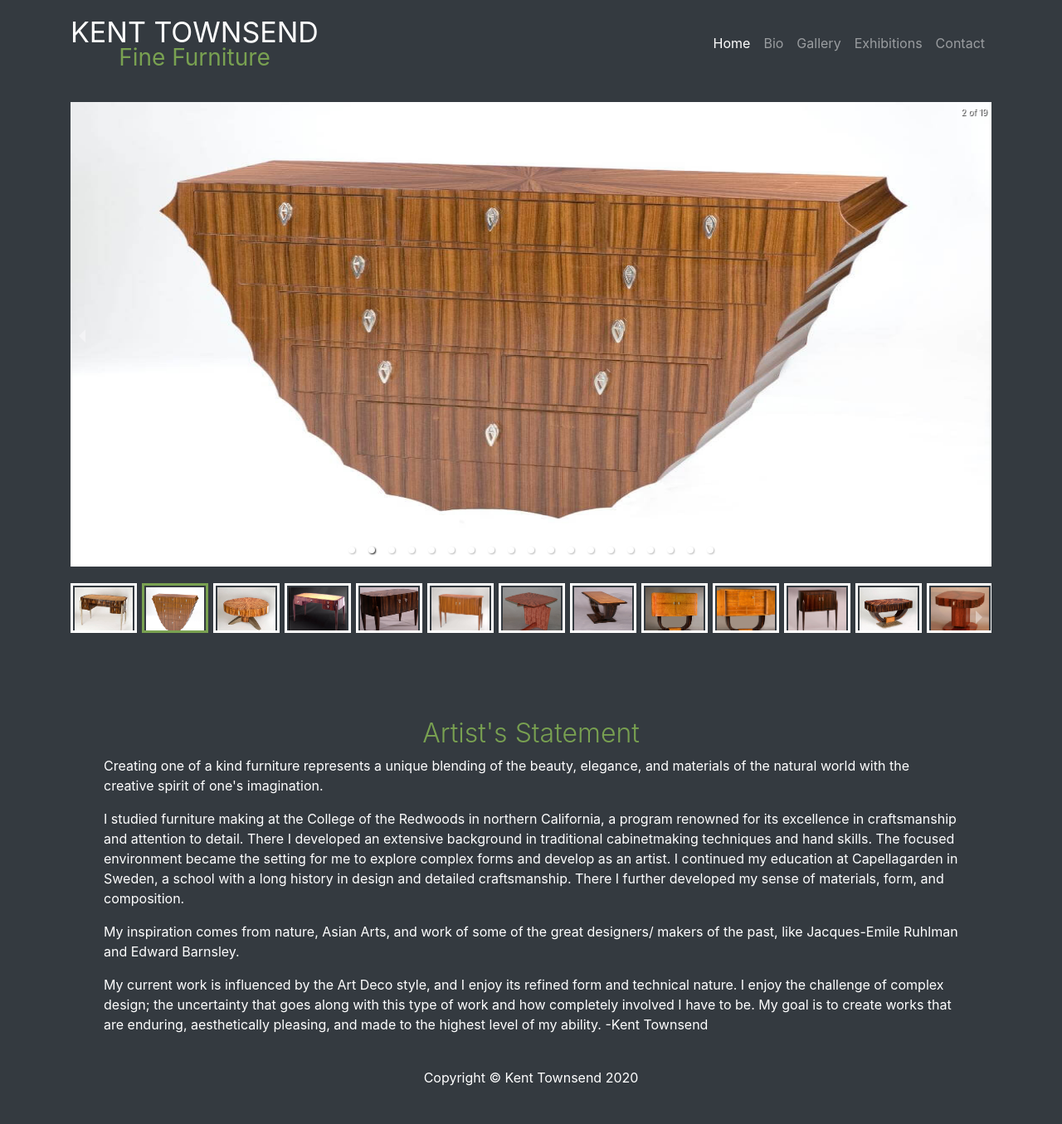
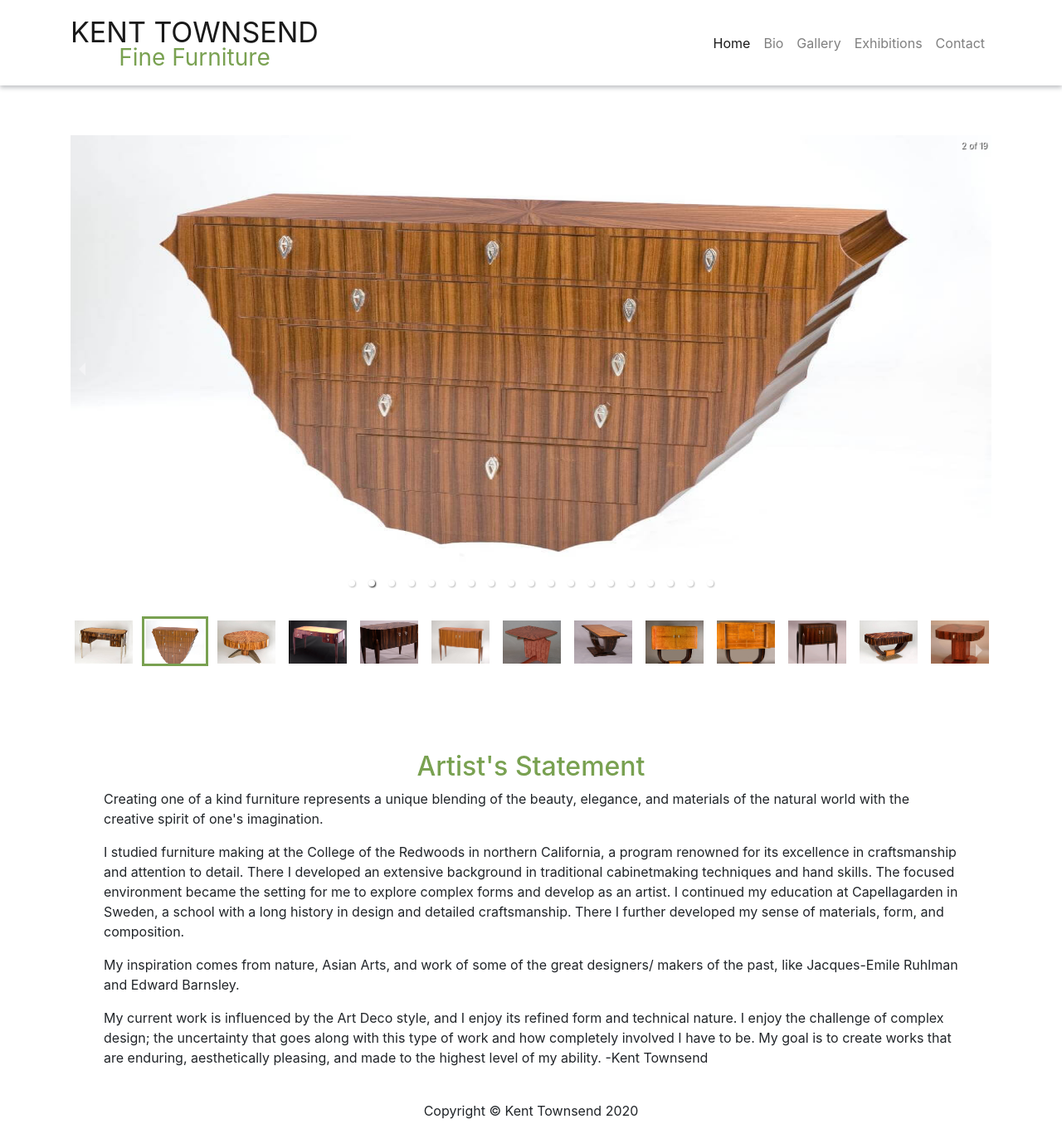
Before and after one commit to jessicaherford/townsend, a React (Create React App) app: page / in a window 1280 px wide. Shown: the whole page at 83% size. Before the commit the page ends 1315 px from the top, so only its background shows below. Built offline with nearby package versions, Linux system fonts and the light colour scheme.

Commit message:
updated dark to light theme

```diff
--- a/src/App.css
+++ b/src/App.css
@@ -15,6 +15,11 @@ html {
 }
 
 /* Navbar */
+.navigation {
+  -webkit-box-shadow: 0 3px 5px rgba(57, 63, 72, 0.3);
+  -moz-box-shadow: 0 3px 5px rgba(57, 63, 72, 0.3);
+  box-shadow: 0 3px 5px rgba(57, 63, 72, 0.3);
+}
 .navbar-brand {
   font-size: 34px;
 }
@@ -33,9 +38,6 @@ html {
 /* Home */
 .Home {
   margin-top: 20px;
-}
-.Home > div.container {
-  color: #fff;
 }
 .Home .statement > h1 {
   text-align: center;
@@ -109,13 +111,11 @@ html {
 }
 .bio p,
 .exhibitions p {
-  color: #fff;
   font-size: 1.4em;
   margin-bottom: 0px;
 }
 .contact p,
 .contact a {
-  color: #fff;
   font-size: 1.4em;
   margin-bottom: 10px;
 }
@@ -127,6 +127,9 @@ html {
 
 /* Medium/Large-sized screens */
 @media only screen and (min-width: 768px) {
+  .navigation {
+    margin-bottom: 60px;
+  }
   .image-container {
     column-count: 3;
   }
--- a/src/App.js
+++ b/src/App.js
@@ -5,7 +5,7 @@ import { Navigation, Footer, Home, Bio, Gallery, Contact, Exhibitions } from "./
 
 function App() {
   return (
-    <div className="App bg-dark">
+    <div className="App">
       <Router>
         <Navigation />
         <Switch>
--- a/src/components/Footer.jsx
+++ b/src/components/Footer.jsx
@@ -2,9 +2,9 @@ import React from "react";
 
 function Footer() {
   return (
-      <footer className="footer py-1 bg-dark">
+      <footer className="footer py-1">
         <div className="container">
-          <p className="m-0 text-center text-white">
+          <p className="m-0 text-center">
             Copyright &copy; Kent Townsend 2020
           </p>
         </div>
--- a/src/components/Home.jsx
+++ b/src/components/Home.jsx
@@ -41,7 +41,7 @@ class Home extends Component {
             }
         </Carousel>
         <div className="col-12 statement">
-          <h1 className="font-weight-light">Artist's Statement</h1>
+          <h1>Artist's Statement</h1>
           <p>
             Creating one of a kind furniture represents a unique blending of the
             beauty, elegance, and materials of the natural world with the
--- a/src/components/Navigation.jsx
+++ b/src/components/Navigation.jsx
@@ -4,7 +4,7 @@ import { Link, withRouter } from "react-router-dom";
 function Navigation(props) {
   return (
     <div className="navigation">
-      <nav className="navbar navbar-expand-lg navbar-dark bg-dark">
+      <nav className="navbar navbar-expand-lg navbar-light">
         <div className="container">
           <Link className="navbar-brand" to="/">
             KENT TOWNSEND <br />
```
